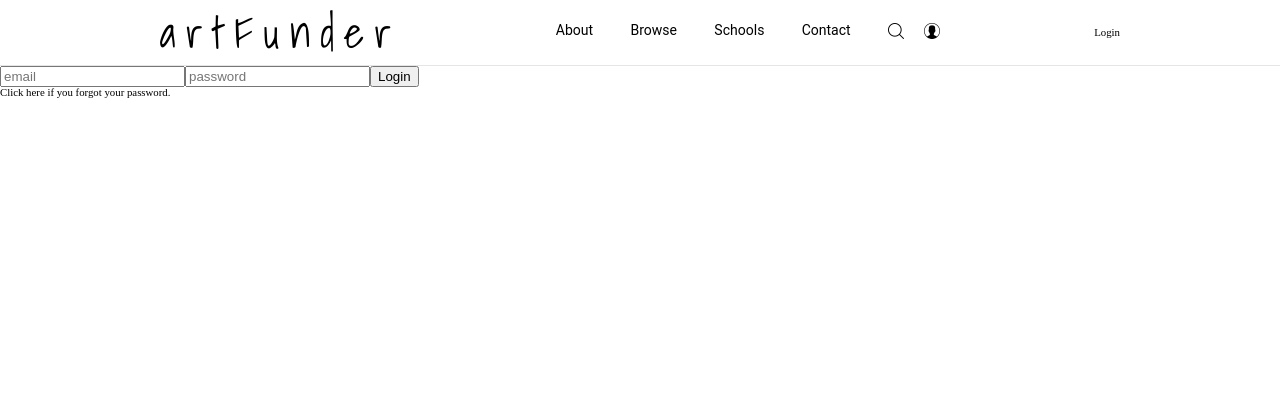
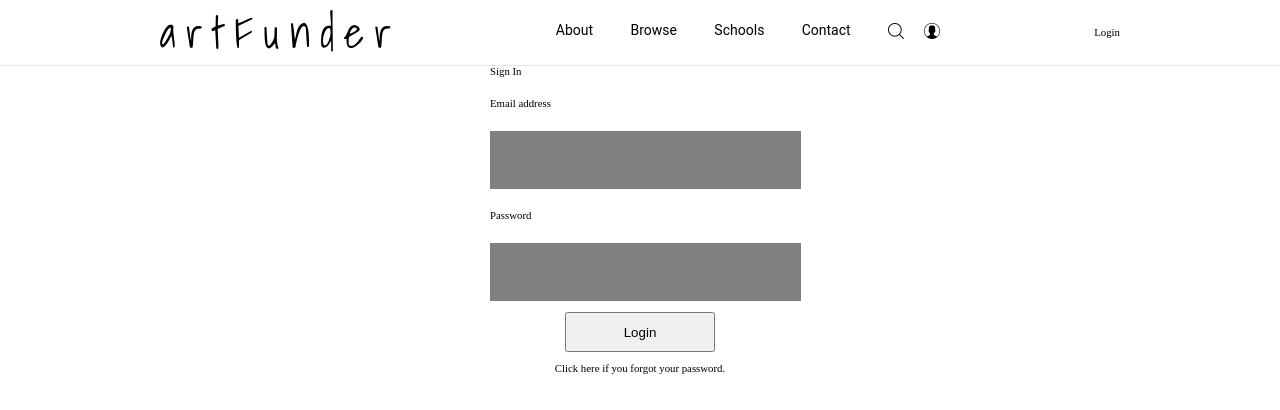
Before and after one commit to LABS-EU3/Student-Art-Collection-FRONTEND, a React (Create React App) app: page /auth/login in a window 1280 px wide. Shown: the top 410 px of the page. Built offline with nearby package versions, Linux system fonts and the light colour scheme; a web font is replaced by a local one.

Commit message:
Create basic styling

```diff
--- a/src/Components/Login/LoginForm.js
+++ b/src/Components/Login/LoginForm.js
@@ -1,27 +1,54 @@
 import React from 'react';
 import { Form, Field, ErrorMessage } from 'formik';
+import styled from 'styled-components';
+
+const StyledDiv = styled.div`
+  display: flex;
+  flex-direction: column;
+  align-items: flex-start;
+  width: 50%;
+`;
+
+const StyledForm = styled(Form)`
+  display: flex;
+  flex-direction: column;
+  align-items: flex-start;
+  width: 100%;
+  input {
+    width: 100%;
+    background: gray;
+    border: none;
+    padding: 2rem 0.5rem;
+  }
+  button {
+    width: 50%;
+    margin: 1rem auto;
+    padding: 1rem;
+  }
+  * {
+    padding: 2rem 0;
+  }
+`;
 
 const LoginForm = () => {
   return (
-    <div>
-      <Form>
+    <StyledDiv>
+      <h2>Sign In</h2>
+      <StyledForm>
+        <label for="email">Email address</label>
         <Field
           name="email"
           type="email"
-          placeholder="email"
           data-testid="emailField"
+          className="field"
         />
         <ErrorMessage name="email" component="div" />
-        <Field
-          name="password"
-          type="password"
-          placeholder="password"
-          data-testid="passwordField"
-        />
+        <label for="password">Password</label>
+        <Field name="password" type="password" data-testid="passwordField" />
         <ErrorMessage name="password" component="div" />
         <button type="submit">Login</button>
-      </Form>
-    </div>
+      </StyledForm>
+    </StyledDiv>
   );
 };
 
--- a/src/Views/Login.js
+++ b/src/Views/Login.js
@@ -2,6 +2,7 @@ import React from 'react';
 import { Formik } from 'formik';
 import axios from 'axios';
 import * as yup from 'yup';
+import styled from 'styled-components';
 
 // COMPONENTS
 
@@ -30,9 +31,17 @@ const validationSchema = yup.object().shape({
     .min(8)
 });
 
-// login handler when login form is submitted
+const StyledForm = styled.div`
+  width: 600px;
+  margin: 0 auto;
+  display: flex;
+  flex-direction: column;
+  align-items: center;
+  justify-content: center;
+`;
 
 const Login = props => {
+  // login handler when login form is submitted
   const onLoginHandle = (values, action) => {
     console.log(values);
     axios
@@ -51,7 +60,7 @@ const Login = props => {
   };
 
   return (
-    <div>
+    <StyledForm>
       <Formik
         validationSchema={validationSchema}
         initialValues={initialValues}
@@ -59,7 +68,7 @@ const Login = props => {
         component={LoginForm}
       />
       <ResetPassword />
-    </div>
+    </StyledForm>
   );
 };
 
```
